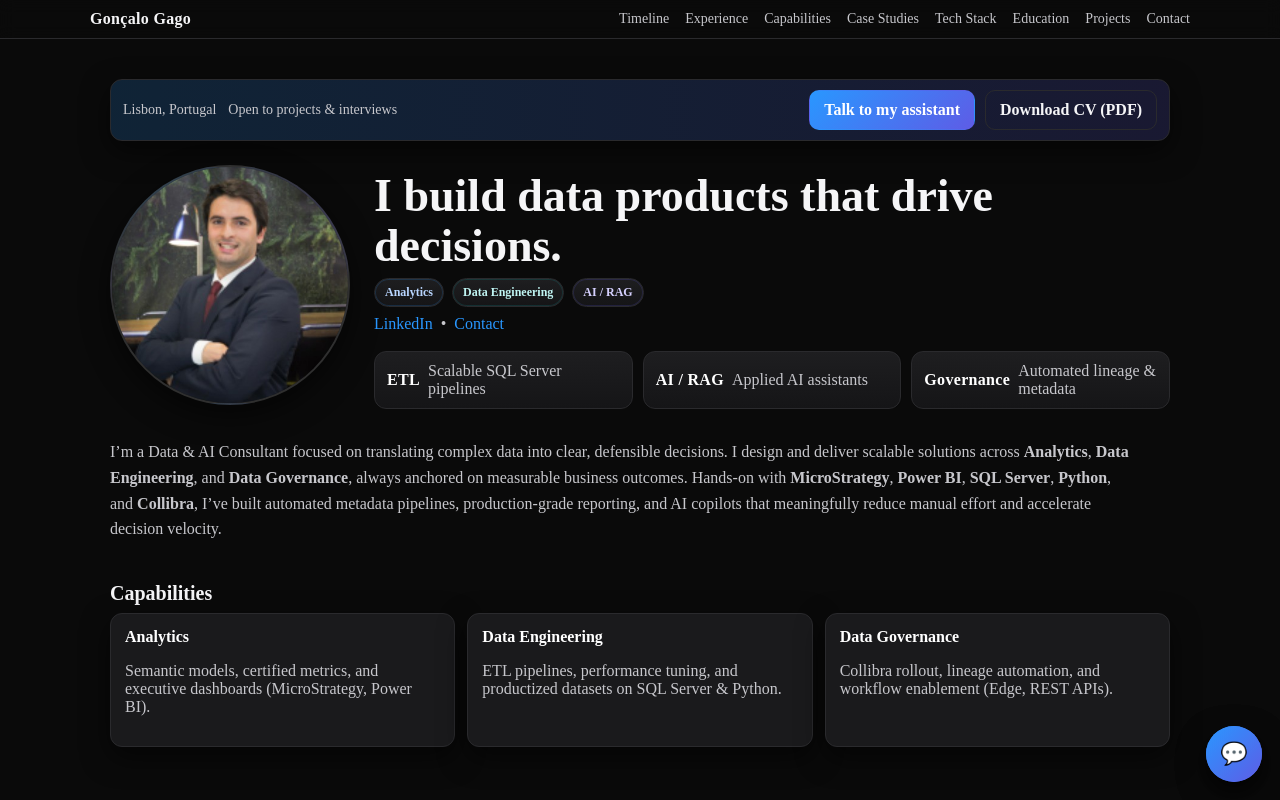
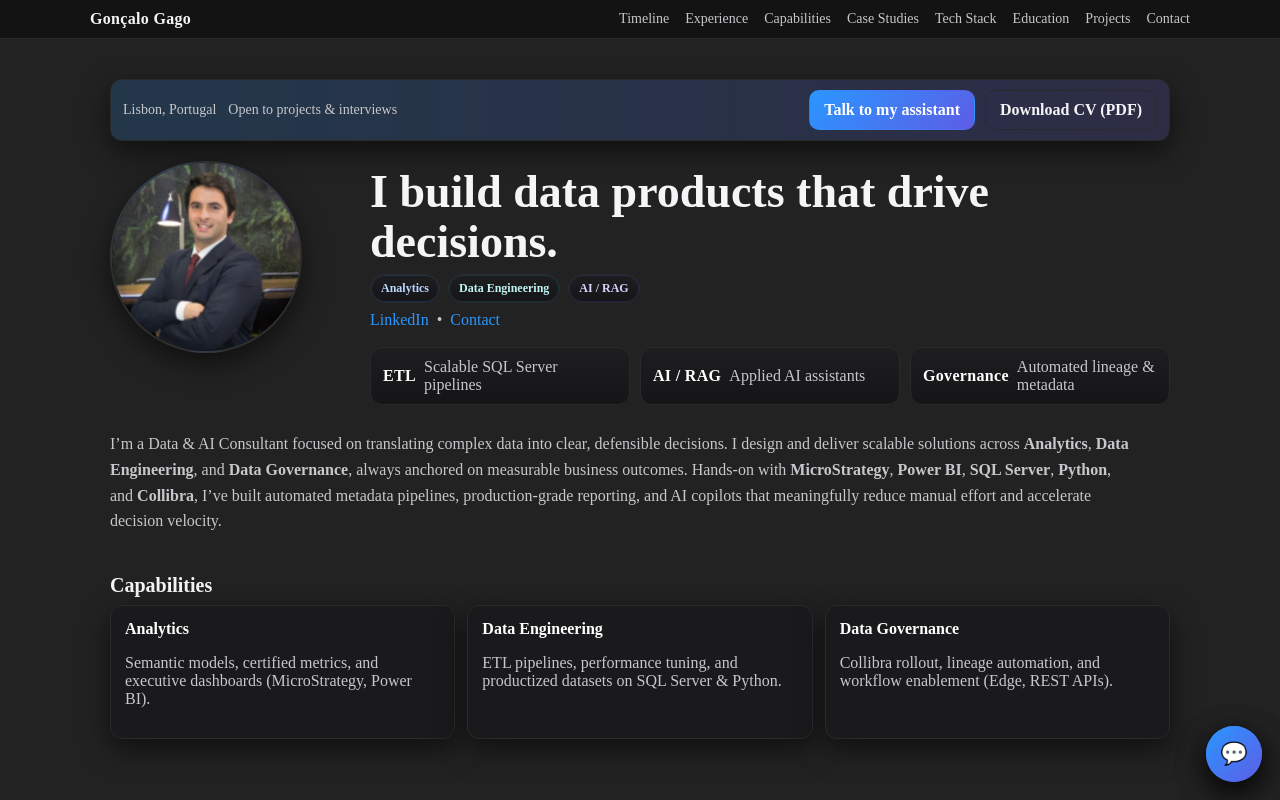
Before and after one commit to goncalogago1/curriculo, a Next.js app: page / in a window 1280 px wide. Shown: the top 800 px of the page. Built offline with nearby package versions, Linux system fonts and the light colour scheme.

Commit message:
Page 40 de commit few

```diff
--- a/app/globals.css
+++ b/app/globals.css
@@ -1,7 +1,7 @@
 /* ========= THEME (APPLE-DARK POLIDO) ========= */
 :root {
   /* Base */
-  --bg: #0a0a0a;
+  --bg: #222222;
   --bg-soft: #121212;
   --card: #1a1a1c;
   --text: #f5f5f7;
@@ -56,7 +56,7 @@ main { min-height: 100vh; }
 .pro__grid {
   display: grid;
   grid-template-columns: 240px 1fr;  /* FOTO MAIS PEQUENA */
-  gap: 24px;
+  gap: 20px;
 }
 @media (max-width: 1024px){ .pro__grid { grid-template-columns: 1fr; } }
 
@@ -87,7 +87,7 @@ main { min-height: 100vh; }
 .profile-pane { display: grid; gap: 10px; align-content: start; }
 .profile-photo {
   position: relative;
-  width: 100%;
+  width: 80%;
   aspect-ratio: 1 / 1;
   overflow: hidden;
 }
@@ -100,7 +100,7 @@ main { min-height: 100vh; }
     var(--bg-soft);
   border: 2px solid rgba(255,255,255,0.12);  /* traço subtil */
   box-shadow:
-    0 0 0 6px rgba(255,255,255,0.04) inset, /* glow interior muito suave */
+    0 0 0 9px rgba(255,255,255,0.04) inset, /* glow interior muito suave */
     var(--shadow);
 }
 
```
